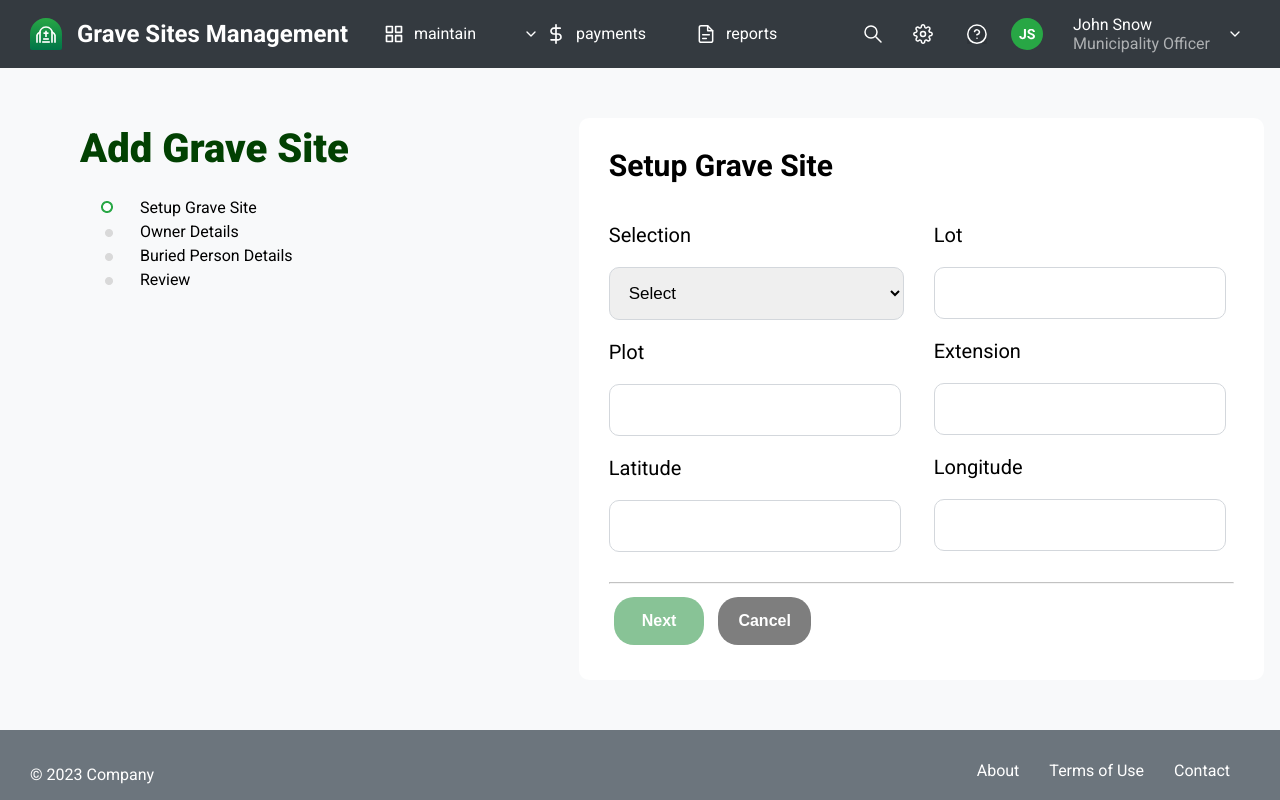
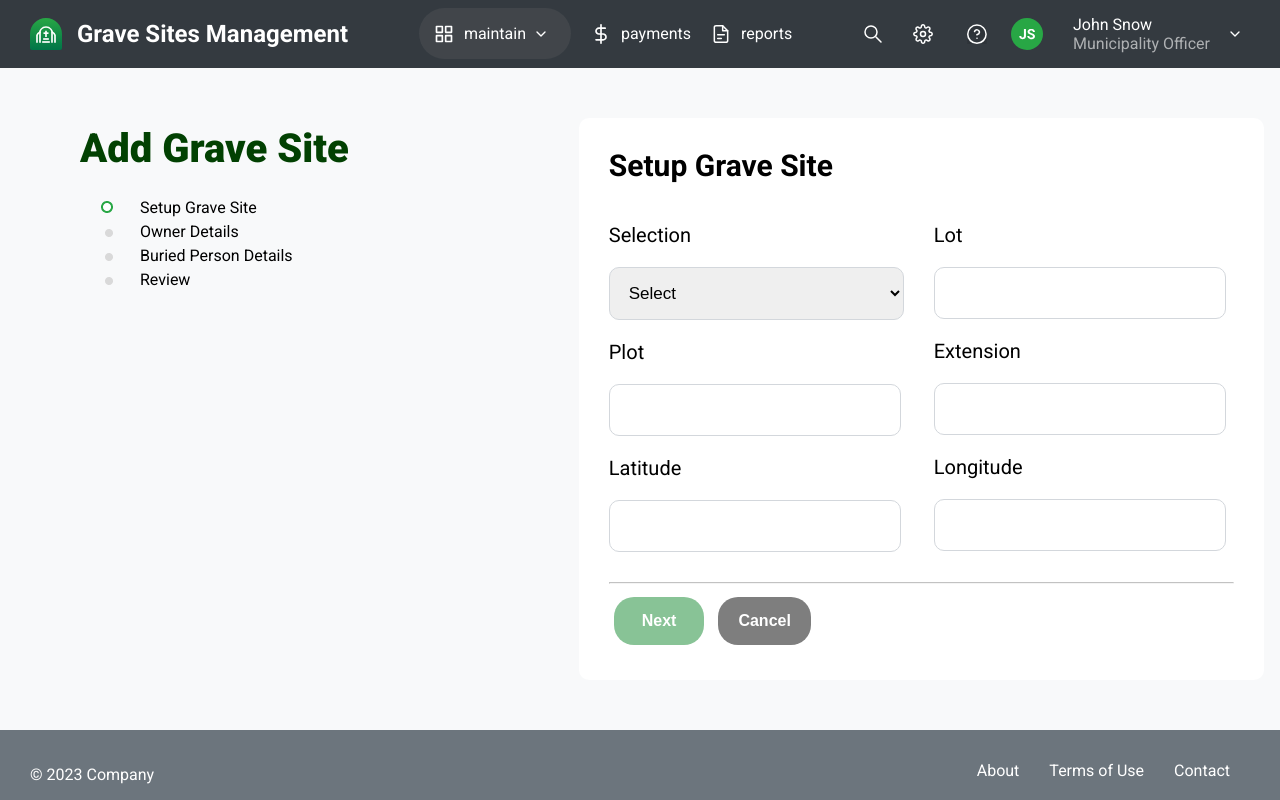
Before and after one commit to KoochieKun/Grave-sites-exercise, a plain HTML site: page index.html in a window 1280 px wide. Drawn offline with Linux system fonts and the light colour scheme.

Commit message:
header modify

```diff
--- a/index.html
+++ b/index.html
@@ -17,9 +17,9 @@
             <h2>Grave Sites Management</h2>
         </div>
         <div class="middleHead">
-            <div class="nav">
-                <img src="icons/maintain.svg" class="logoMid" alt="maintain icon">
-                <p> maintain</p>
+            <div class="nav maintain">
+                <img src="icons/maintain.svg" class="logoMid " alt="maintain icon">
+                <p class="maintainIcon"> maintain</p>
                 <img src="icons/Vector.svg" class="logoMid" alt="dropdown icon">
             </div>
             <div class="nav">
--- a/style.css
+++ b/style.css
@@ -22,9 +22,19 @@ header {
     gap:20px;
 
 }
-.nav > p {
-    margin-right: 50px;
+.maintain {
+    background-color: rgba(114, 114, 114, 0.2);
+    border-radius: 50px;
+    padding: 0px 15px;
 }
+.middleHead {
+    gap: 20px;
+}
+
+.maintainIcon {
+    margin-right: 10px;
+}
+
 #designation {
     opacity: .6;
 }
```
